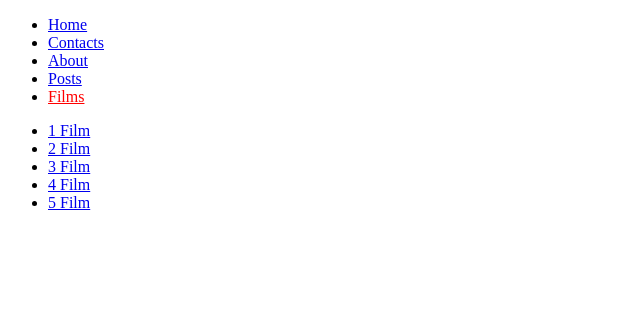
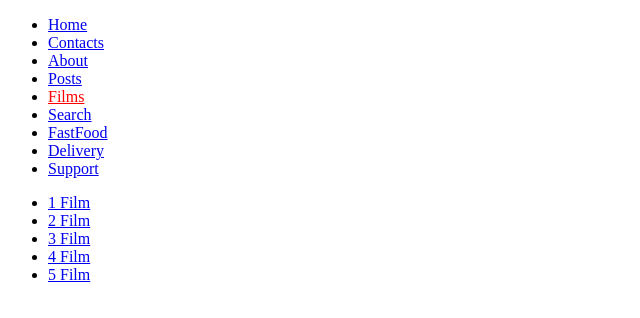
Before and after one commit to YntyCtrl/router-example, a React (Create React App) app: page /films in a window 1280 px wide. Shown: the top 318 px of the page, without its empty margins (0-640 px from the left). Built offline with nearby package versions, Linux system fonts and the light colour scheme.

Commit message:
create search and Support

```diff
--- a/src/App.js
+++ b/src/App.js
@@ -3,10 +3,14 @@ import {  NavLink, Redirect, Route, Switch } from 'react-router-dom';
 import './App.css';
 import About from './components/About/About';
 import Contacts from './components/Contacts/Contacts';
+import Delivery from './components/Delivery/Delivery';
+import FastFood from './components/FastFood/FastFood';
 import Films from './components/Films/Films';
 import Home from './components/Home/Home';
 import NotFound from './components/NotFound/NotFond';
 import Posts from './components/Posts/Posts';
+import Search from './components/Search/Search';
+import Support from './components/Support/Support';
 
 function App() {
 
@@ -17,34 +21,67 @@ function App() {
     <div className="App">
       <ul>
         <li>
-          <NavLink
-            to="/"
-            exact
-            activeClassName="activeLink"
-          >
+          <NavLink to="/" exact activeClassName="activeLink">
             Home
           </NavLink>
         </li>
-        <li><NavLink activeClassName="activeLink" to="/contacts">Contacts</NavLink></li>
-        <li><NavLink activeClassName="activeLink" to="/about">About</NavLink></li>
-        <li><NavLink activeClassName="activeLink" to="/posts">Posts</NavLink></li>
-        <li><NavLink activeClassName="activeLink" to="/films">Films</NavLink></li>
+        <li>
+          <NavLink activeClassName="activeLink" to="/contacts">
+            Contacts
+          </NavLink>
+        </li>
+        <li>
+          <NavLink activeClassName="activeLink" to="/about">
+            About
+          </NavLink>
+        </li>
+        <li>
+          <NavLink activeClassName="activeLink" to="/posts">
+            Posts
+          </NavLink>
+        </li>
+        <li>
+          <NavLink activeClassName="activeLink" to="/films">
+            Films
+          </NavLink>
+        </li>
+        <li>
+          <NavLink activeClassName="activeLink" to="/search">
+            Search
+          </NavLink>
+        </li>
+        <li>
+          <NavLink activeClassName="activeLink" to="/fastfood">
+            FastFood
+          </NavLink>
+        </li>
+        <li>
+          <NavLink activeClassName="activeLink" to="/delivery">
+            Delivery
+          </NavLink>
+        </li>
+        <li>
+          <NavLink activeClassName="activeLink" to="/support">
+            Support
+          </NavLink>
+        </li>
       </ul>
       <Switch>
-
         <Route path="/contacts" component={Contacts} />
+        <Route path="/support" component={Support} />
+        <Route path="/search" component={Search} />
+        <Route path="/fastfood" component={FastFood} />
+        <Route path="/delivery" component={Delivery} />
         <Route path="/about" component={About} />
         <Route path="/posts" component={Posts} />
         <Route path="/films" component={Films} />
         <Route exact path="/" component={Home} />
 
         <Route path="/" component={NotFound} />
-        <Redirect to="/"/>
+        <Redirect to="/" />
       </Switch>
 
-
       {/* <About/> */}
-
     </div>
   );
 }
--- /dev/null
+++ b/src/components/Search/Search.js
@@ -0,0 +1,5 @@
+const Search = () => {
+  return <div>Search</div>;
+};
+
+export default Search;
--- /dev/null
+++ b/src/components/Support/Support.js
@@ -0,0 +1,5 @@
+const Support = () => {
+  return <div>Support</div>;
+};
+
+export default Support;
```
Also changed, not shown: src/components/Search/Search.module.css (added), src/components/Support/Support.module.css (added).
